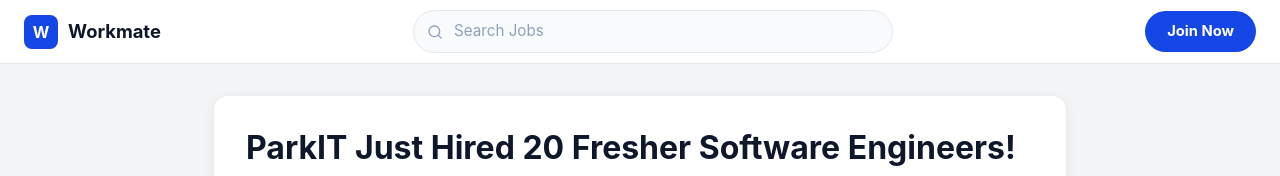
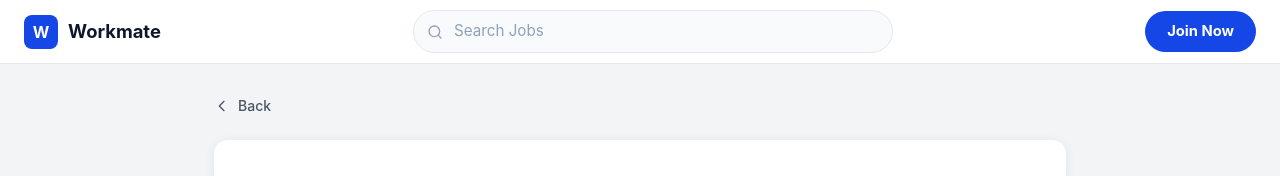
Before and after one commit to mhuy07092004/Workmate, a React (Vite) app: page /news/1 in a window 1280 px wide. Shown: the top 176 px of the page. Built offline with nearby package versions, Linux system fonts and the light colour scheme.

Commit message:
added back button for news

```diff
--- a/src/components/Navbar/Navbar.jsx
+++ b/src/components/Navbar/Navbar.jsx
@@ -46,6 +46,8 @@
   { label: 'Settings', key: 'settings', path: '/settings' },
   { label: 'Applicants', key: 'applications', path: '/applications' },
   { label: 'Post', key: 'post', path: '/post' },
+  { label: 'Help', path: '/help' },
+
 ]
 
 /** Navigation buttons for candidates */
@@ -60,7 +62,7 @@
 const EMPLOYER_NAV_BUTTONS = [
   { label: 'Home', path: '/dashboard' },
   { label: 'Post a Job', path: '/post-job' },
-  { label: 'Help', path: '/help' },
+  { label: 'News', path: '/news' },
   { label: 'Recommended Candidates', path: '/recommended-candidates' },
 ]
 
--- a/src/pages/news_information.jsx
+++ b/src/pages/news_information.jsx
@@ -7,7 +7,7 @@
  *   - Featured image and detailed news content
  *   - Uses route param :id for dynamic routing
  */
-import { useParams } from 'react-router-dom'
+import { useParams, useNavigate } from 'react-router-dom'
 import Navbar from '../components/Navbar/Navbar.jsx'
 import Footer from '../components/Footer/Footer.jsx'
 import NewsTitle from '../components/NewsDescription/NewsTitle.jsx'
@@ -36,6 +36,7 @@
 
 function NewsInformation() {
   const { id } = useParams()
+  const navigate = useNavigate()
 
   // In a real app, fetch news data based on id
   // For now, using mock data
@@ -46,6 +47,17 @@
       <Navbar />
 
       <main className="flex-1 max-w-[900px] w-full mx-auto px-6 py-8">
+        {/* Back Button */}
+        <button
+          onClick={() => navigate(-1)}
+          className="flex items-center gap-2 mb-6 text-sm font-medium text-gray-600 hover:text-blue-600 transition-colors"
+        >
+          <svg xmlns="http://www.w3.org/2000/svg" className="h-4 w-4" fill="none" viewBox="0 0 24 24" stroke="currentColor" strokeWidth={2}>
+            <path strokeLinecap="round" strokeLinejoin="round" d="M15 19l-7-7 7-7" />
+          </svg>
+          Back
+        </button>
+
         {/* News Title Section */}
         <NewsTitle
           title={news.title}
```
